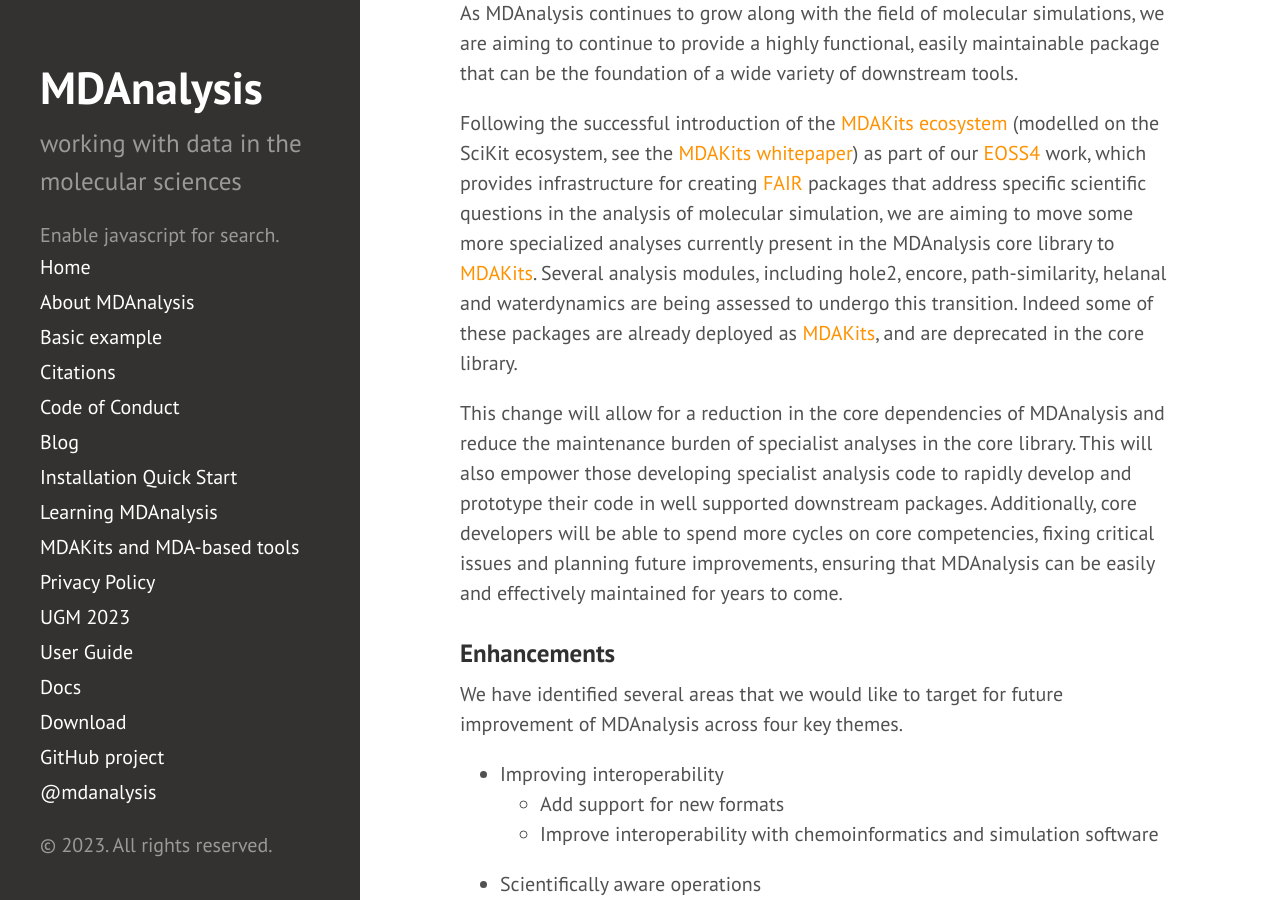
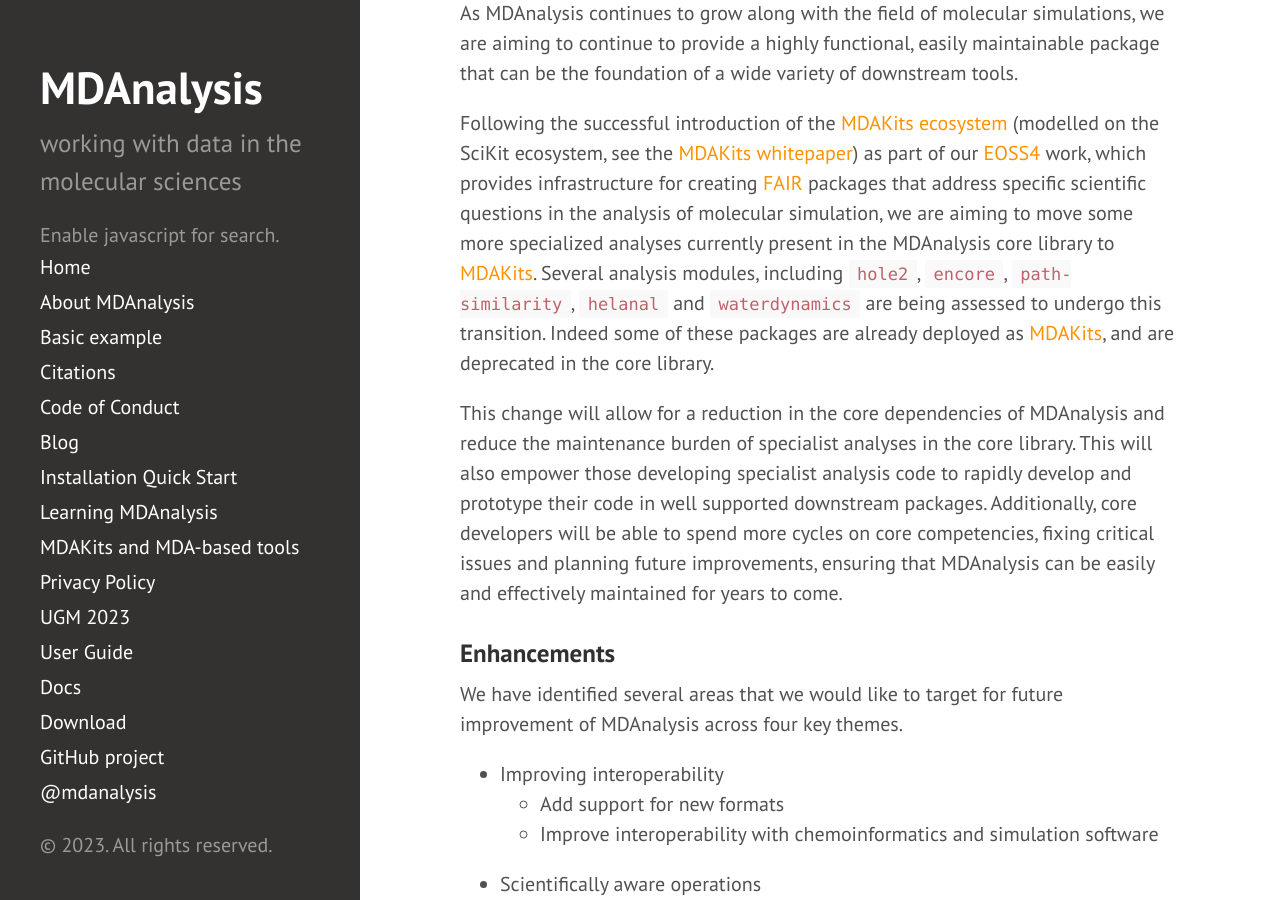
Before and after one commit to MDAnalysis/MDAnalysis.github.io, a Jekyll site: the page built from _posts/2023-10-09-towards_3.0.md, in a window 1280 px wide and 900 px high, scrolled down 421 px. Built offline with Jekyll 4.4.1, drawn with Linux system fonts in a browser that asks for light colours; comment, search, counter and statistics services are not loaded.

```diff
--- a/_posts/2023-10-09-towards_3.0.md
+++ b/_posts/2023-10-09-towards_3.0.md
@@ -12,7 +12,7 @@ MDAnalysis is beginning to plan for our 3.0 release! Following discussions at ou
 
 As MDAnalysis continues to grow along with the field of molecular simulations, we are aiming to continue to provide a highly functional, easily maintainable package that can be the foundation of a wide variety of downstream tools.
 
-Following the successful introduction of the [MDAKits ecosystem][] (modelled on the SciKit ecosystem, see the [MDAKits whitepaper][]) as part of our [EOSS4][] work, which provides infrastructure for creating [FAIR][] packages that address specific scientific questions in the analysis of molecular simulation, we are aiming to move some more specialized analyses currently present in the MDAnalysis core library to [MDAKits][]. Several analysis modules, including  hole2, encore, path-similarity, helanal and waterdynamics are being assessed to undergo this transition. Indeed some of these packages are already deployed as [MDAKits][], and are deprecated in the core library.
+Following the successful introduction of the [MDAKits ecosystem][] (modelled on the SciKit ecosystem, see the [MDAKits whitepaper][]) as part of our [EOSS4][] work, which provides infrastructure for creating [FAIR][] packages that address specific scientific questions in the analysis of molecular simulation, we are aiming to move some more specialized analyses currently present in the MDAnalysis core library to [MDAKits][]. Several analysis modules, including  `hole2`, `encore`, `path-similarity`, `helanal` and `waterdynamics` are being assessed to undergo this transition. Indeed some of these packages are already deployed as [MDAKits][], and are deprecated in the core library.
 
 This change will allow for a reduction in the core dependencies of MDAnalysis and reduce the maintenance burden of specialist analyses in the core library. This will also empower those developing specialist analysis code to rapidly develop and prototype their code in well supported downstream packages. Additionally, core developers will be able to spend more cycles on core competencies, fixing critical issues and planning future improvements, ensuring that MDAnalysis can be easily and effectively maintained for years to come.
 
```
